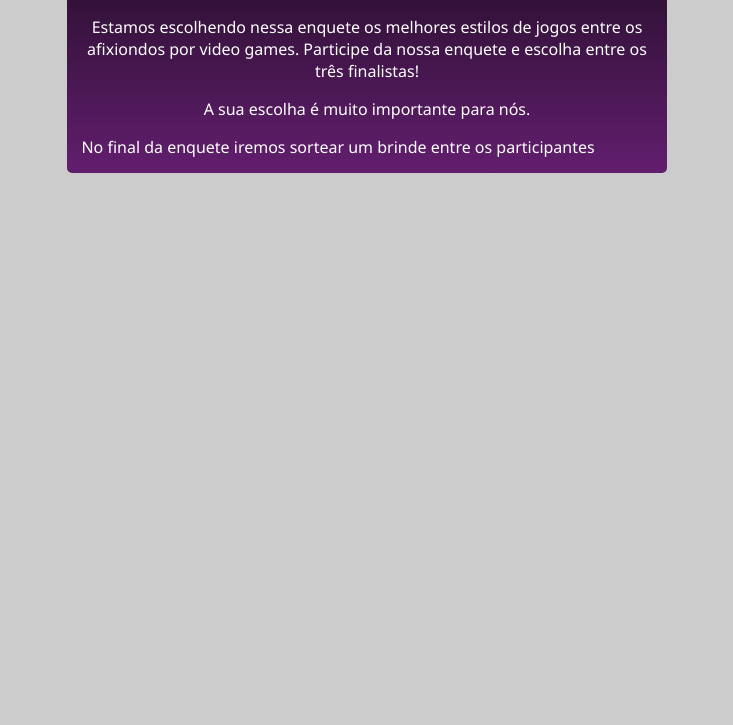
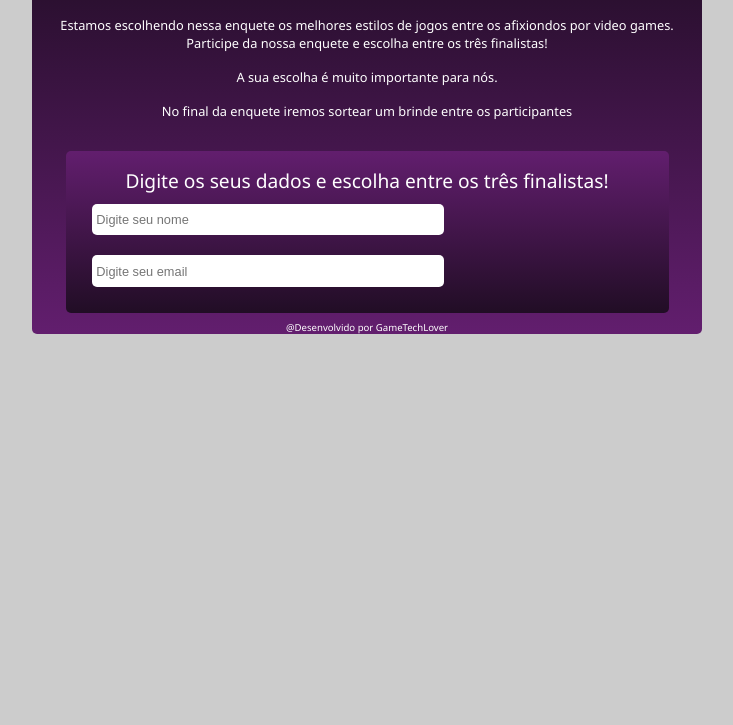
Before and after one commit to analuz5/Projeto02, a plain HTML site: page index.html in a window 1280 px wide. Shown: the part 75-800 px from the top of the page, without its empty margins (273-1006 px from the left). Drawn offline with Linux system fonts and the light colour scheme.

Commit message:
closes #3 - adicionando input

```diff
--- a/index.html
+++ b/index.html
@@ -19,13 +19,27 @@
                 Participe da nossa enquete e escolha entre os três finalistas!
             </div>
             <div class="header-subtitle">
-                A sua escolha é muito importante para nós.
+                <span>A sua escolha é muito importante para nós.</span>
             </div>
-            <div>
-                <span class="header-subtitle">No final da enquete iremos sortear um</span>
+            <div class="header-subtitle">
+                <span>No final da enquete iremos sortear um</span>
                 <span class="header-subtitleN">brinde</span>
-                <span class="header-subtitle">entre os participantes</span>
+                <span>entre os participantes</span>
             </div>
+        </div>
+
+        <div class="container2">
+            <div class="header2">
+                <div class="container-title">
+                    Digite os seus dados e escolha entre os três finalistas!
+                </div>
+                <input type="text" placeholder="Digite seu nome" />
+                <input type="emai" placeholder="Digite seu email" />
+            </div>
+        </div>
+
+        <div class="desenvolvimento">
+            @Desenvolvido por GameTechLover
         </div>
     </div>
 </body>
--- a/style.css
+++ b/style.css
@@ -1,41 +1,93 @@
-body{
+body {
     background-color: #CCCCCC;
-    font-family:'Segoe UI', Tahoma, Geneva, Verdana, sans-serif;
+    font-family: 'Segoe UI', Tahoma, Geneva, Verdana, sans-serif;
 }
-.container{
-    background:linear-gradient(rgb(33, 13, 37),rgb(98, 30, 110));
+
+.container {
+    background: linear-gradient(rgb(33, 13, 37), rgb(98, 30, 110));
     border-radius: 5px;
     margin: auto;
-    width: 600px;
+    width: 670px;
 }
+
 .header {
     padding: 0.9rem;
 }
+
 .header-title {
     color: #FECD23;
-    font-size: 1.7rem;/* 1rem equivale a 16px (depende, mas no geral sim - ir em inspecionar no F12 e verificar)*/
+    font-size: 1.7rem;
     font-weight: 600;
     margin-bottom: 2rem;
     text-align: center;
 }
-.header-subtitle{
+
+.header-subtitle {
     color: #fff;
     text-align: center;
-    margin-bottom: 1rem ;
+    margin-bottom: 1rem;
+    font-size: 0.8rem;
 }
-.header-subtitleN{
+
+.header-subtitleN {
     color: #fff;
     font-weight: 500;
 
 }
-@media screen and (max-width:620px){
-    html{
+
+.container2 {
+    background: linear-gradient(rgb(98, 30, 110), rgb(33, 13, 37));
+    border-radius: 5px;
+    margin: auto;
+    width: 90%;
+}
+
+.header2 {
+    padding: 1rem;
+    color: #fff;
+}
+
+input {
+    width: 60%;
+    height: 22px;
+    padding: 0.3rem;
+    font-size: 0.8rem;
+    border-radius: 5px;
+    border: 0;
+    margin: 10px;
+}
+
+input:focus {
+    outline: none;
+    box-shadow: 0 0 10px #009E9E;
+}
+.container-title{
+    font-size: 1.2rem;
+    text-align: center;
+    font-weight: 490;
+}
+
+.desenvolvimento{
+    color: #fff;
+    text-align: center;
+    font-size: 0.6rem;
+    margin-top: 0.5rem;
+    margin-bottom: 2rem;
+}
+@media screen and (max-width:620px) {
+    html {
         font-size: 14px;
     }
-    .container{
+
+    .container {
         width: 95%;
     }
-    .header{
+
+    .header {
         padding: 15px;
     }
+
+    input {
+        box-sizing: border-box;
+    }
 }
```
